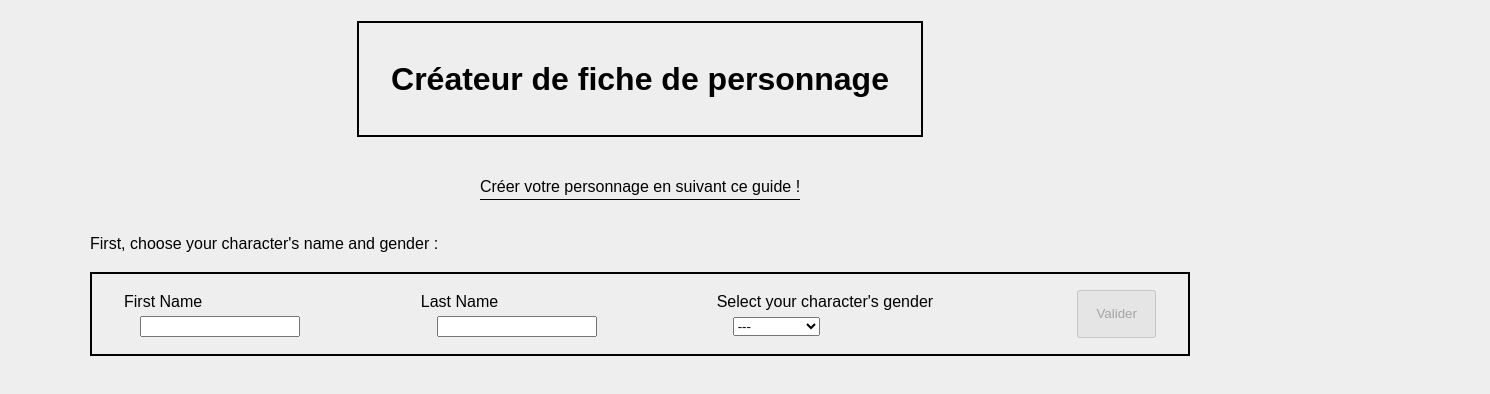
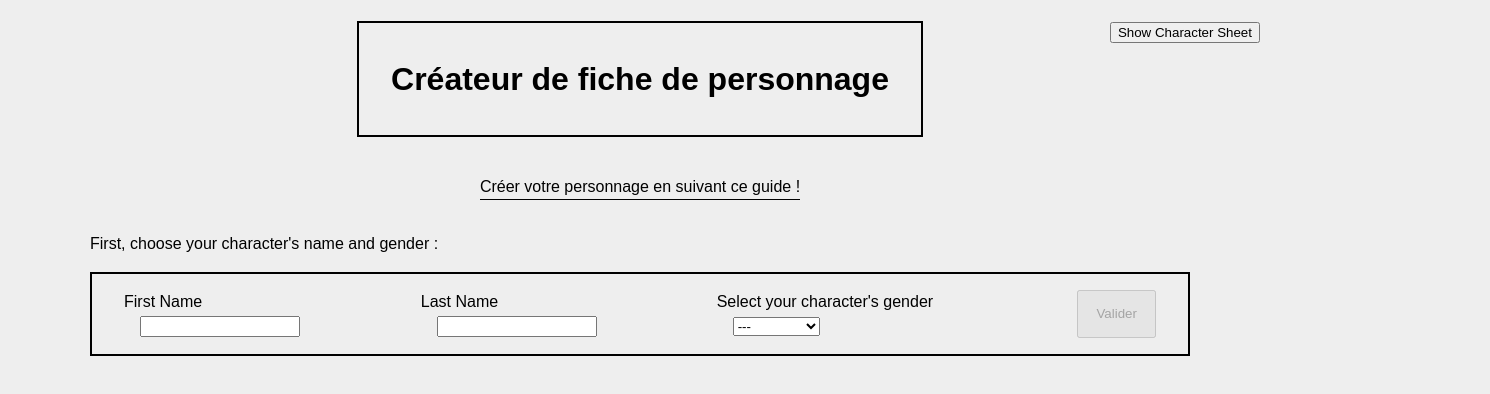
Before and after one commit to ManuelFolliot/CharacterSheetReact, a React (Create React App) app: page / in a window 1280 px wide. Shown: the top 394 px of the page, 1490 px wide, since content can reach past the window. Built offline with nearby package versions, Linux system fonts and the light colour scheme.

Commit message:
Use Effect Hook added

```diff
--- a/src/Components/App.js
+++ b/src/Components/App.js
@@ -1,4 +1,4 @@
-import React, { useState } from 'react';
+import React, { useState, useEffect } from 'react';
 import '../styles/App.css';
 import Header from './Header';
 import CharacterName from './CharacterName';
@@ -7,6 +7,16 @@ import SkillDistribution from './SkillDistribution';
 import CharacterSheet from './CharacterSheet';
 
 function App() {
+
+  const [showCharacterSheet, setShowCharacterSheet] = useState(false);
+
+  const handleCharacterSheet = () => {
+    setShowCharacterSheet(!showCharacterSheet);
+  }
+
+  const characterSheetBackground = {
+    backgroundColor: showCharacterSheet ? "#ccc" : "transparent",
+  };
 
   //Vérifie que l'utilisateur a bien rempli les champs prénom, nom et genre avant de pouvoir cliquer sur Valider
   //et afficher la suite. Le boutton "valider" disparaitra.
@@ -24,9 +34,9 @@ function App() {
 
   //Permet de stocker la valeur de originSelected afin de s'en servir plus tard
   const [originSelected, setOriginSelected] = useState('');
+
   function handleSelectedOrigin(originValue) {
     setOriginSelected(originValue);
-    console.log(`origin selected: ${originValue}`)
 
     switch(originValue) {
       case 'Survivor':
@@ -44,12 +54,28 @@ function App() {
     }
   }
 
+  useEffect(() => {
+    console.log("Updating skills");
+  }, [baseSkills]);
+
   return (
     <div>
-      <Header />
-      <CharacterName onValidate={handleCharacterNameValidation}/>
-      {characterNameValidated && <OriginSelection onSelectedOrigin={handleSelectedOrigin}/>}
-      {originSelected !=='' && <SkillDistribution baseSkills={baseSkills}/>}
+      <div id="button-container">
+        <button onClick={handleCharacterSheet}>
+          {showCharacterSheet ? 'Hide Character Sheet' : 'Show Character Sheet'}
+        </button>
+      </div>
+      <div id='container'>
+        <Header />
+        <div id='sidebarSheet'>
+          <div style={characterSheetBackground}>
+            {showCharacterSheet && <CharacterSheet/>}
+          </div>
+        </div>
+        <CharacterName onValidate={handleCharacterNameValidation}/>
+        {characterNameValidated && <OriginSelection onSelectedOrigin={handleSelectedOrigin}/>}
+        {originSelected !=='' && <SkillDistribution baseSkills={baseSkills}/>}
+      </div>
     </div>
   );
 }
--- a/src/Components/CharacterSheet.js
+++ b/src/Components/CharacterSheet.js
@@ -1,7 +1,8 @@
 function CharacterSheet() {
     return(
-        <div>
-            <p>Name</p>
+        <div class="characterSheet">
+            <p>Name:</p>
+            <p>Skills:</p>
         </div>
     )
 }
--- a/src/Components/SkillDistribution.js
+++ b/src/Components/SkillDistribution.js
@@ -1,7 +1,7 @@
-import { useState } from 'react';
+import { useState, useEffect } from 'react';
 import '../styles/SkillDistribution.css';
 
-function SkillDistribution({baseSkills}) {
+function SkillDistribution({baseSkills, originSelected}) {
 
     const [skills, setSkills] = useState([
         {label: 'Medecine', value: baseSkills.Medecine},
@@ -10,6 +10,16 @@ function SkillDistribution({baseSkills}) {
     ]);
 
     const [skillPointsPool, setSkillPointsPool] = useState(10);
+
+    useEffect(() => {
+        const updatedSkills = [
+            {label: 'Medecine', value: baseSkills.Medecine},
+            {label: 'Programming', value: baseSkills.Programming},
+            {label: 'Marksmanship', value: baseSkills.Marksmanship}
+        ];
+        setSkills(updatedSkills);
+        setSkillPointsPool(10);
+    }, [baseSkills, originSelected]);
 
     function addSkillPoint(index) {
         if (skillPointsPool > 0) {
--- a/src/styles/App.css
+++ b/src/styles/App.css
@@ -1,38 +1,23 @@
-.App {
-  text-align: center;
+#container {
+  position: relative;
 }
 
-.App-logo {
-  height: 40vmin;
-  pointer-events: none;
+#button-container {
+  position: fixed;
+  top: 20px;
+  right: 20px;
+  z-index: 1;
 }
 
-@media (prefers-reduced-motion: no-preference) {
-  .App-logo {
-    animation: App-logo-spin infinite 20s linear;
-  }
+#sidebarSheet {
+  position: absolute;
+  top: 270px;
+  right: -300px;
+  width: 300px;
+  height: 100%;
+
 }
 
-.App-header {
-  background-color: #282c34;
-  min-height: 100vh;
-  display: flex;
-  flex-direction: column;
-  align-items: center;
-  justify-content: center;
-  font-size: calc(10px + 2vmin);
-  color: white;
+#characterSheet {
+  background-color: #ccc;
 }
-
-.App-link {
-  color: #61dafb;
-}
-
-@keyframes App-logo-spin {
-  from {
-    transform: rotate(0deg);
-  }
-  to {
-    transform: rotate(360deg);
-  }
-}
```
